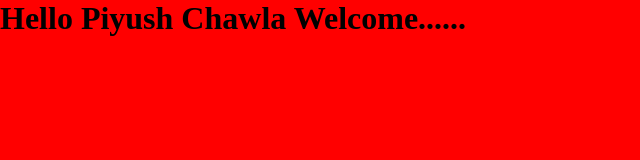
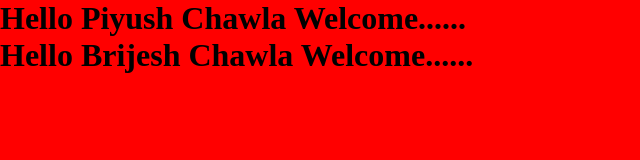
Before and after one commit to PIYUSHCHAWLA14319/hitu_14, a plain HTML site: page index.html in a window 1280 px wide. Shown: the whole page, without its empty margins (0-640 px from the left). Drawn offline with Linux system fonts and the light colour scheme.

Commit message:
Add the Text my test

```diff
--- a/index.html
+++ b/index.html
@@ -8,6 +8,7 @@
 </head>
 <body>
     <h1>Hello Piyush Chawla Welcome......</h1>
+    <h1>Hello Brijesh Chawla Welcome......</h1>
     <script src="./index.js"></script>
 </body>
 </html>
```
